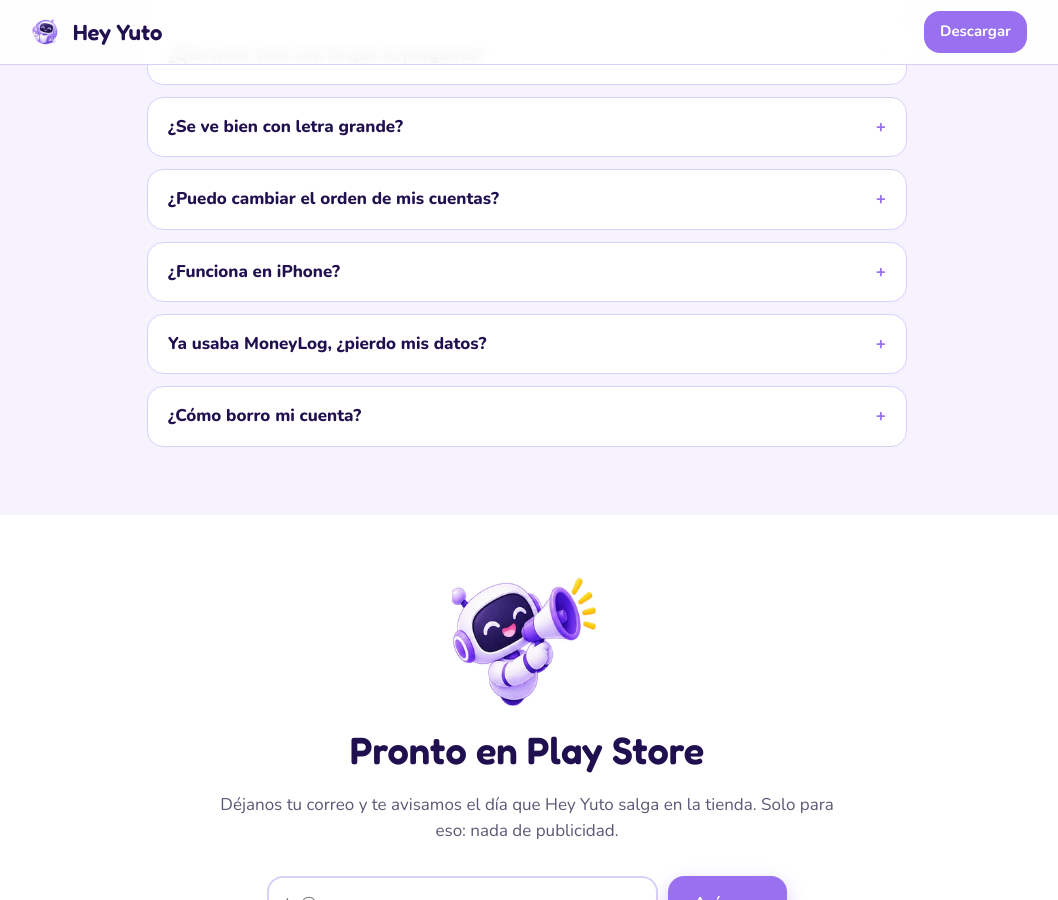
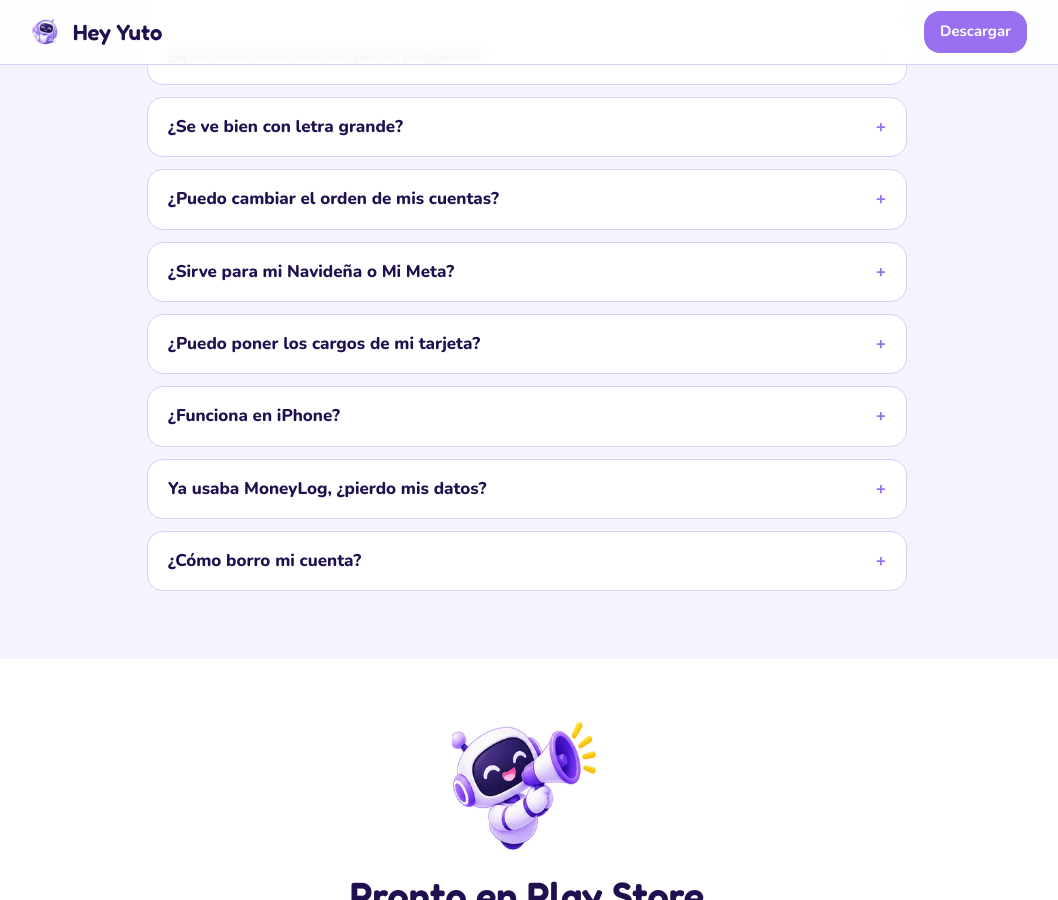
Before and after one commit to Dacoca34/yuto-legal, a Jekyll site: the page index.html, which Jekyll copies as it is, in a window 1280 px wide and 900 px high, scrolled down 4743 px. Shown: the whole window, without its empty margins (113-1171 px from the left). Built offline with Jekyll 4.4.1, drawn with Linux system fonts in a browser that asks for light colours; some of the changed lines change nothing that is shown.

Commit message:
FAQ: Navideña y cargos de la tarjeta (0.50)

```diff
--- a/index.html
+++ b/index.html
@@ -88,6 +88,8 @@
   <details><summary>¿Qué hace Yuto con lo que le pregunto?</summary><p>Para contestarte usa un resumen de tus finanzas del mes y busca en tus movimientos. La conversación se guarda solo en tu teléfono; nosotros solo contamos cuántas preguntas haces al día. Más detalles en la <a href="privacidad">política de privacidad</a>.</p></details>
   <details><summary>¿Se ve bien con letra grande?</summary><p>Sí. Si tienes la letra del teléfono grande, la app se acomoda para que todo se lea sin cortarse.</p></details>
   <details><summary>¿Puedo cambiar el orden de mis cuentas?</summary><p>Sí. En Finanzas, deja apretada una cuenta y arrástrala arriba o abajo. Ese orden se usa en toda la app, también en el calendario de Inicio. Lo mismo funciona con tus categorías, tus metas de ahorro y tus gastos fijos.</p></details>
+  <details><summary>¿Sirve para mi Navideña o Mi Meta?</summary><p>Sí. Marca esa cuenta como "Ahorro bloqueado" con la fecha en que el banco la libera, y agrega en Recurrentes el "Ahorro automático" que te pasan cada semana o quincena (de tu cuenta o del salario). Yuto lo anota solo, no lo cuenta como plata disponible y te avisa cuando se libera.</p></details>
+  <details><summary>¿Puedo poner los cargos de mi tarjeta?</summary><p>Sí: cada cargo con su ITBMS, mensual o anual, y el seguro de saldo deudor como % de lo que debes. En cada corte te los pone para confirmar.</p></details>
   <details><summary>¿Funciona en iPhone?</summary><p>Por ahora solo en Android.</p></details>
   <details><summary>Ya usaba MoneyLog, ¿pierdo mis datos?</summary><p>No. Hey Yuto es la misma app con nombre nuevo: entra con el mismo correo y contraseña y todo está ahí. Después puedes desinstalar MoneyLog.</p></details>
   <details><summary>¿Cómo borro mi cuenta?</summary><p>En la app: Ajustes → Cuenta → "Eliminar mi cuenta", o escribiendo a soporte@heyyuto.com. Se borran tu cuenta y todos tus datos.</p></details>
```
